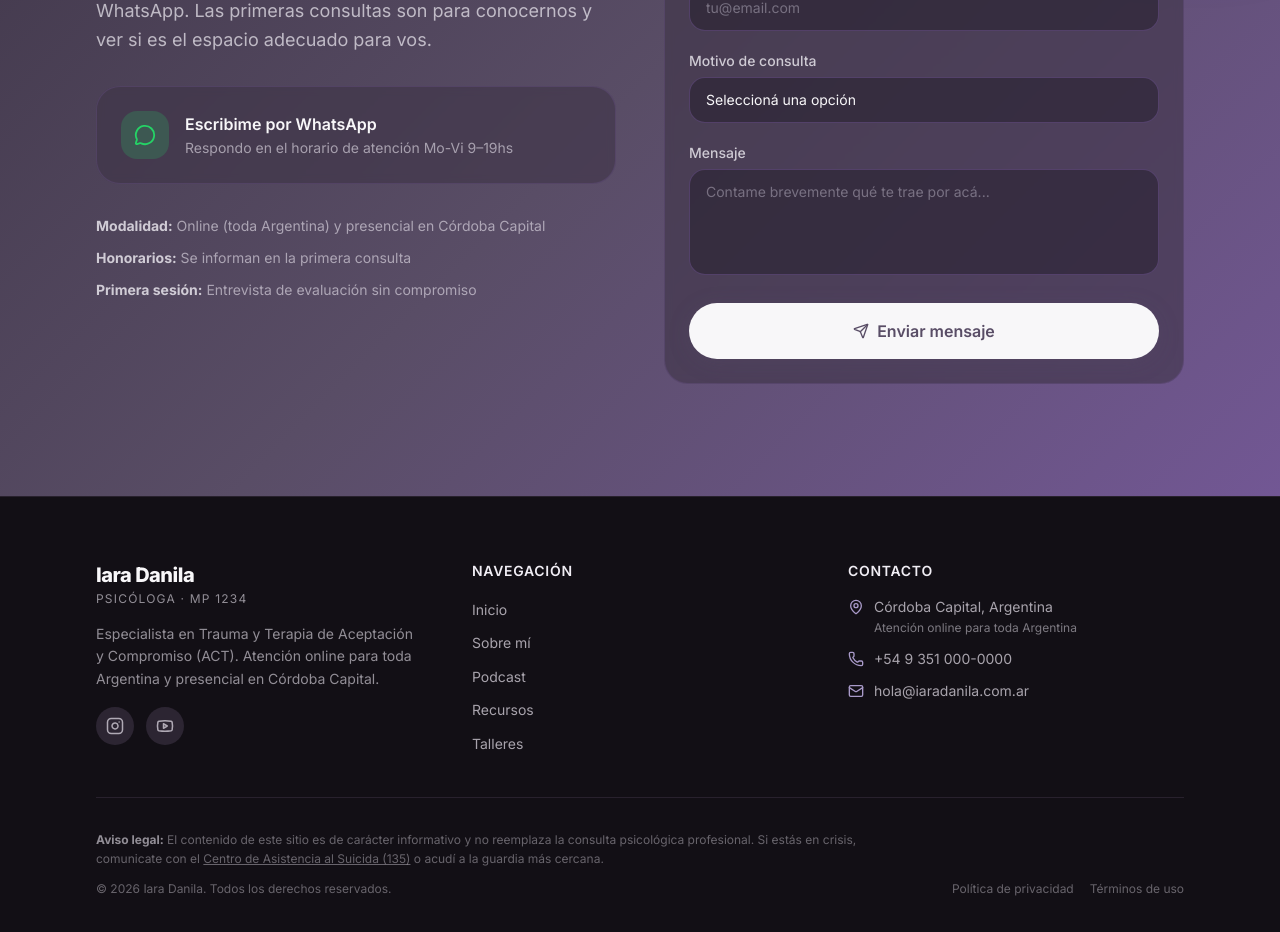
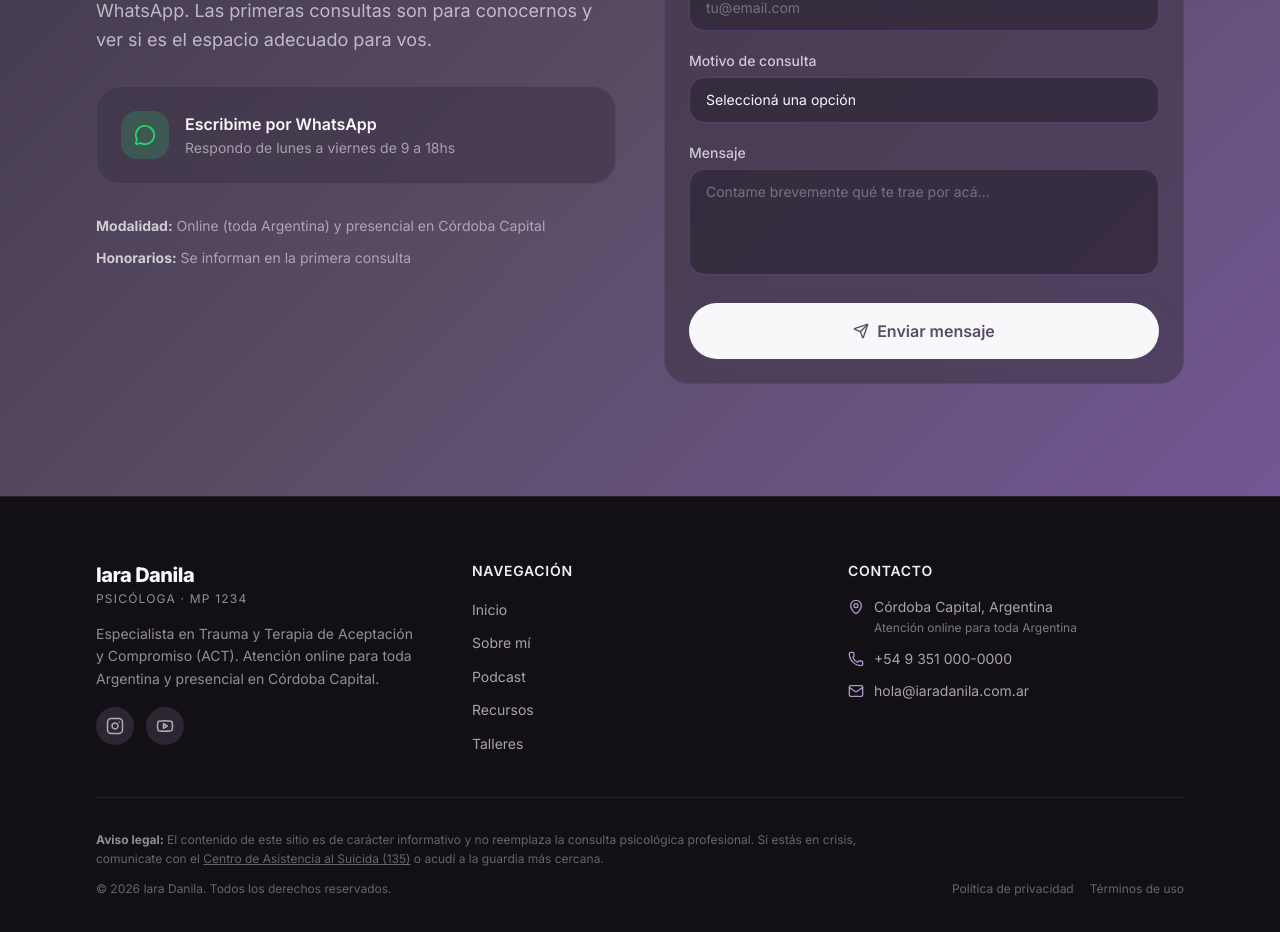
Before and after one commit to Elsantired/iara-danila-psicologa, a Next.js app: page / in a window 1280 px wide. Shown: the part 7380-8312 px from the top of the page. Built offline with nearby package versions, Linux system fonts and the light colour scheme.

Commit message:
fix: update WhatsApp card text and remove first session line

```diff
--- a/src/components/sections/ContactoSection.tsx
+++ b/src/components/sections/ContactoSection.tsx
@@ -84,7 +84,7 @@ export default function ContactoSection() {
                   Escribime por WhatsApp
                 </p>
                 <p className="text-crema-300/60 text-sm mt-0.5">
-                  Respondo en el horario de atención Mo-Vi 9–19hs
+                  Respondo de lunes a viernes de 9 a 18hs
                 </p>
               </div>
             </a>
@@ -98,10 +98,6 @@ export default function ContactoSection() {
               <p>
                 <strong className="text-crema-200/80">Honorarios:</strong>{" "}
                 Se informan en la primera consulta
-              </p>
-              <p>
-                <strong className="text-crema-200/80">Primera sesión:</strong>{" "}
-                Entrevista de evaluación sin compromiso
               </p>
             </div>
           </div>
```
